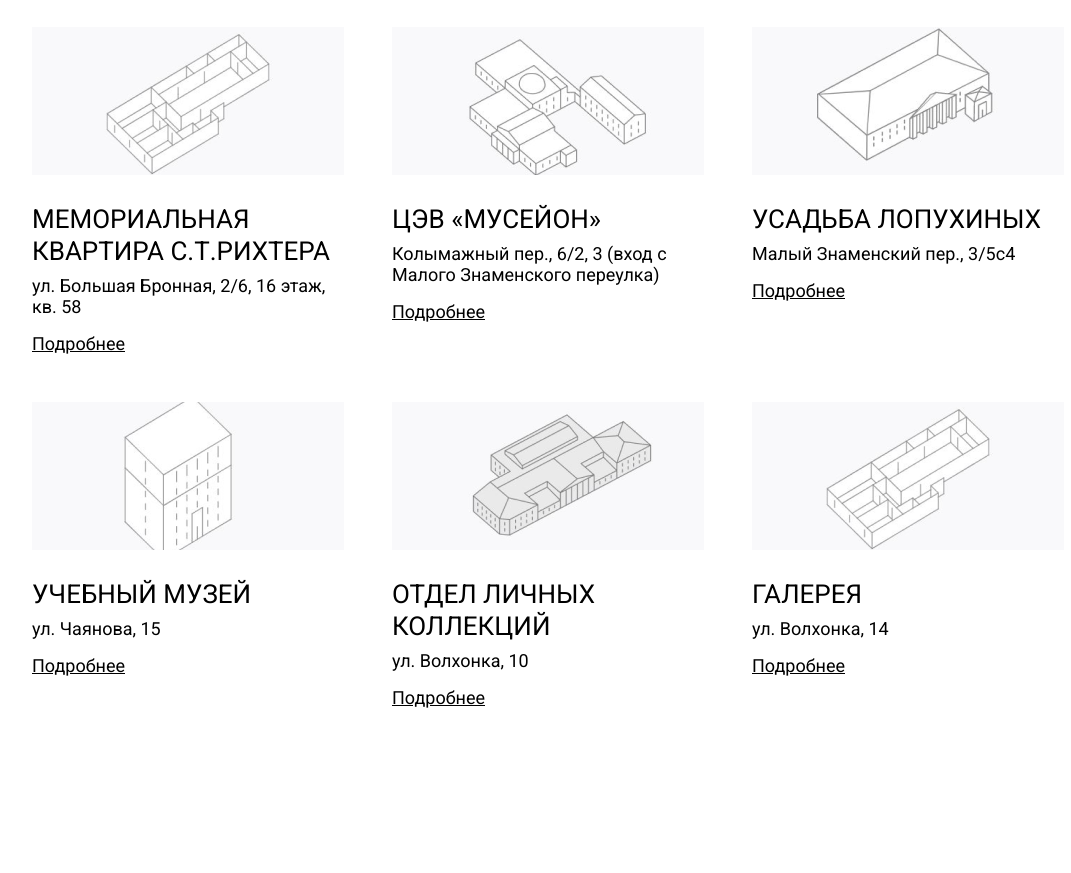
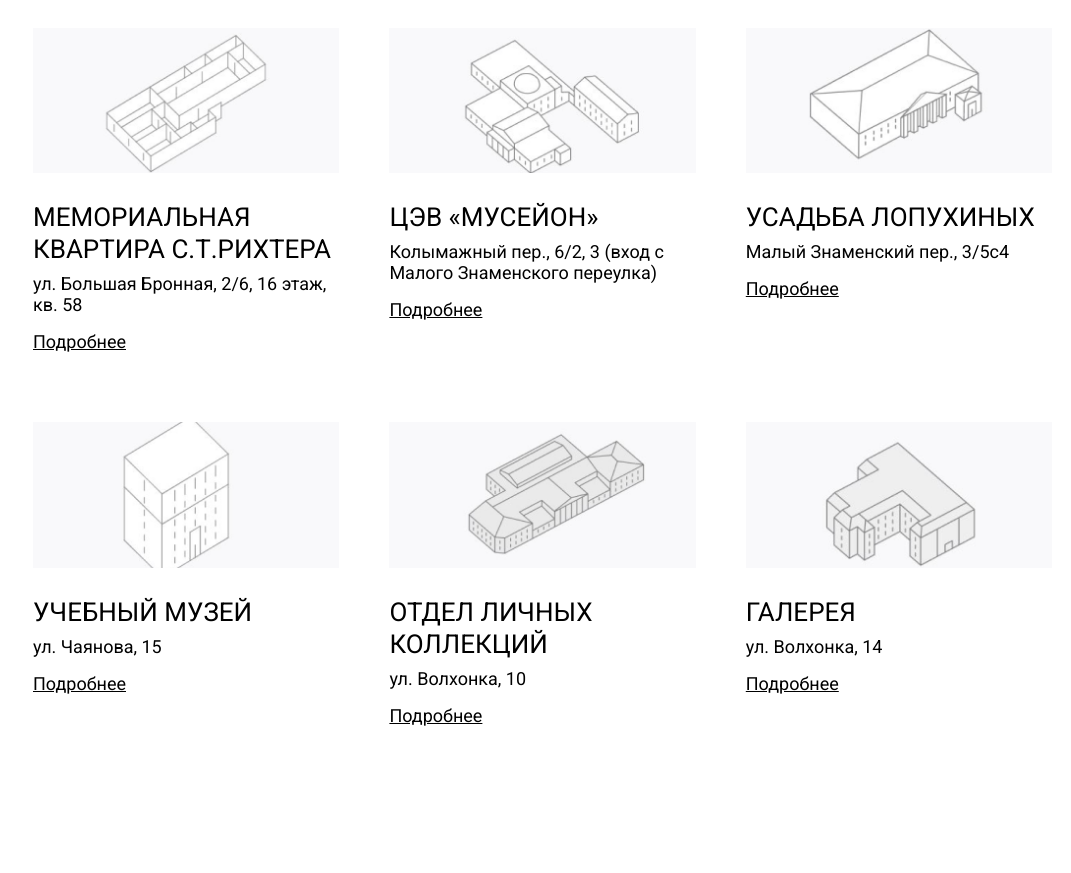
Before and after one commit to IPogorelova/a11y-homework, a plain HTML site: page index.html in a window 1280 px wide. Shown: the part 1087-1960 px from the top of the page, without its empty margins (92-1163 px from the left). Drawn offline with nearby package versions, Linux system fonts and the light colour scheme.

Commit message:
rework intext links, museum buildings block

```diff
--- a/index.html
+++ b/index.html
@@ -197,63 +197,75 @@
         <div id="buildings" class="tab__content tab__content_active" role="tabpanel" aria-labelledby="buildings" tabindex="0">
             <ul class="card-list" role="list">
                 <li class="card">
+                    <a href="/404.html" class="card__link" aria-labelledby="richter">
                         <img src="/src/img/buildings/richter.png" alt="" class="card__img" />
-                    <h3 class="card__title">Мемориальная квартира С.Т.Рихтера</h3>
+                        <h3 class="card__title" id="richter">Мемориальная квартира С.Т.Рихтера</h3>
                         <p class="card__text">
                             ул. Большая Бронная, 2/6, 16 этаж, кв. 58
                         </p>
-                    <a href="/404.html" class="link card__link" aria-label="Подробнее о Мемориальной квартире Рихтера">
+                        <span class="link card__span" aria-label="Подробнее о Мемориальной квартире Рихтера">
                             Подробнее
+                        </span>
                     </a>
                 </li>
                 <li class="card">
+                    <a href="/404.html" class="card__link" aria-labelledby="museion">
                         <img src="/src/img/buildings/museion.png" alt="" class="card__img" />
-                    <h3 class="card__title">ЦЭВ «Мусейон»</h3>
+                        <h3 class="card__title" id="museion">ЦЭВ «Мусейон»</h3>
                         <p class="card__text">
                             Колымажный пер., 6/2, 3 (вход с Малого Знаменского переулка)
                         </p>
-                    <a href="/404.html" class="link card__link" aria-label="Подробнее о ЦЭВ «Мусейон»">
+                        <span class="link card__span" aria-label="Подробнее о ЦЭВ «Мусейон»">
                             Подробнее
+                        </span>
                     </a>
                 </li>
                 <li class="card">
+                    <a href="/404.html" class="card__link" aria-labelledby="lopukhinykh">
                         <img src="/src/img/buildings/lopukhinykh.png" alt="" class="card__img" />
-                    <h3 class="card__title">Усадьба Лопухиных</h3>
+                        <h3 class="card__title" id="lopukhinykh">Усадьба Лопухиных</h3>
                         <p class="card__text">
                             Малый Знаменский пер., 3/5с4
                         </p>
-                    <a href="/404.html" class="link card__link" aria-label="Подробнее об усадьбе Лопухиных">
+                        <span class="link card__span" aria-label="Подробнее об усадьбе Лопухиных">
                             Подробнее
+                        </span>
                     </a>
                 </li>
                 <li class="card">
+                    <a href="/404.html" class="card__link" aria-labelledby="uchebniy">
                         <img src="/src/img/buildings/uchebniy.png" alt="" class="card__img" />
-                    <h3 class="card__title">Учебный музей</h3>
+                        <h3 class="card__title" id="uchebniy">Учебный музей</h3>
                         <p class="card__text">
                             ул. Чаянова, 15
                         </p>
-                    <a href="/404.html" class="link card__link" aria-label="Подробнее об Учебном музее">
+                        <span class="link card__span" aria-label="Подробнее об Учебном музее">
                             Подробнее
+                        </span>
                     </a>
                 </li>
                 <li class="card">
+                    <a href="/404.html" class="card__link" aria-labelledby="personal-collections">
                         <img src="/src/img/buildings/personal-collections.png" alt="" class="card__img" />
-                    <h3 class="card__title">Отдел личных коллекций</h3>
+                        <h3 class="card__title" id="personal-collections">Отдел личных коллекций</h3>
                         <p class="card__text">
                             ул. Волхонка, 10
                         </p>
-                    <a href="/404.html" class="link card__link" aria-label="Подробнее об Отделе личных коллекций">
+                        <span class="link card__span" aria-label="Подробнее об Отделе личных коллекций">
                         Подробнее
+                    </span>
                     </a>
                 </li>
                 <li class="card">
-                    <img src="/src/img/buildings/richter.png" alt="" class="card__img" />
-                    <h3 class="card__title">Галерея</h3>
+                    <a href="/404.html" class="card__link" aria-labelledby="gallery">
+                        <img src="/src/img/buildings/gallery.png" alt="" class="card__img" />
+                        <h3 class="card__title" id="gallery">Галерея</h3>
                         <p class="card__text">
                             ул. Волхонка, 14
                         </p>
-                    <a href="/404.html" class="link card__link" aria-label="Подробнее о Галерее">
+                        <span class="link card__span" aria-label="Подробнее о Галерее">
                         Подробнее
+                    </span>
                     </a>
                 </li>
             </ul>
@@ -288,13 +300,13 @@
             на платформе Zoom; предусмотрен формат живого общения с возможностью задавать вопросы
             экскурсоводу (лектору).
             <br /><br />
-            <a href="/404.html" class="link" aria-label="Подробнее о виртуальных мероприятиях">Подробнее</a>
+            <a href="/404.html" class="link link_intext" aria-label="Подробнее о виртуальных мероприятиях">Подробнее</a>
         </p>
         <br />
         <br />
         <p class="text-block">
             Мы будем благодарны за любое
-            <a href="/404.html" class="link">пожертвование</a>.
+            <a href="/404.html" class="link link_intext">пожертвование</a>.
             Все поступившие средства будут направлены на организацию онлайн-проектов для наших посетителей.
         </p>
     </section>
--- a/src/styles.css
+++ b/src/styles.css
@@ -48,8 +48,13 @@ h1, h2, h3, h4, h5, p {
     text-decoration: underline;
     cursor: pointer;
 }
+.link_intext {
+    color: #5D16D5;
+    opacity: 0.6;
+}
 
 .link:hover, .link:focus {
+    opacity: 1;
     color: #5D16D5;
 }
 
@@ -358,15 +363,26 @@ h1, h2, h3, h4, h5, p {
 .card-list {
     display: flex;
     flex-wrap: wrap;
-    margin: 0 -24px;
+    margin: -24px -24px 0;
     padding: 0;
     list-style: none;
 }
 
 .card {
     width: 33%;
-    max-width: 312px;
-    margin: 0 24px 38px 24px;
+    max-width: 360px;
+}
+
+.card__link {
+    display: block;
+    margin: 0 10px 10px;
+    padding: 24px 14px;
+    border: 1px solid transparent;
+    text-decoration: none;
+    color: #000000;
+}
+.card__link:hover, card__link:focus {
+    border-color: #C7D2E9;
 }
 
 .card__img {
@@ -388,7 +404,7 @@ h1, h2, h3, h4, h5, p {
     line-height: 21px;
 }
 
-.card__link {
+.card__span {
     display: block;
     width: fit-content;
     padding-top: 16px;
```
Also changed, not shown: 404.html (+1 -1 lines). Lines whose indentation alone changed are shown as unchanged.
